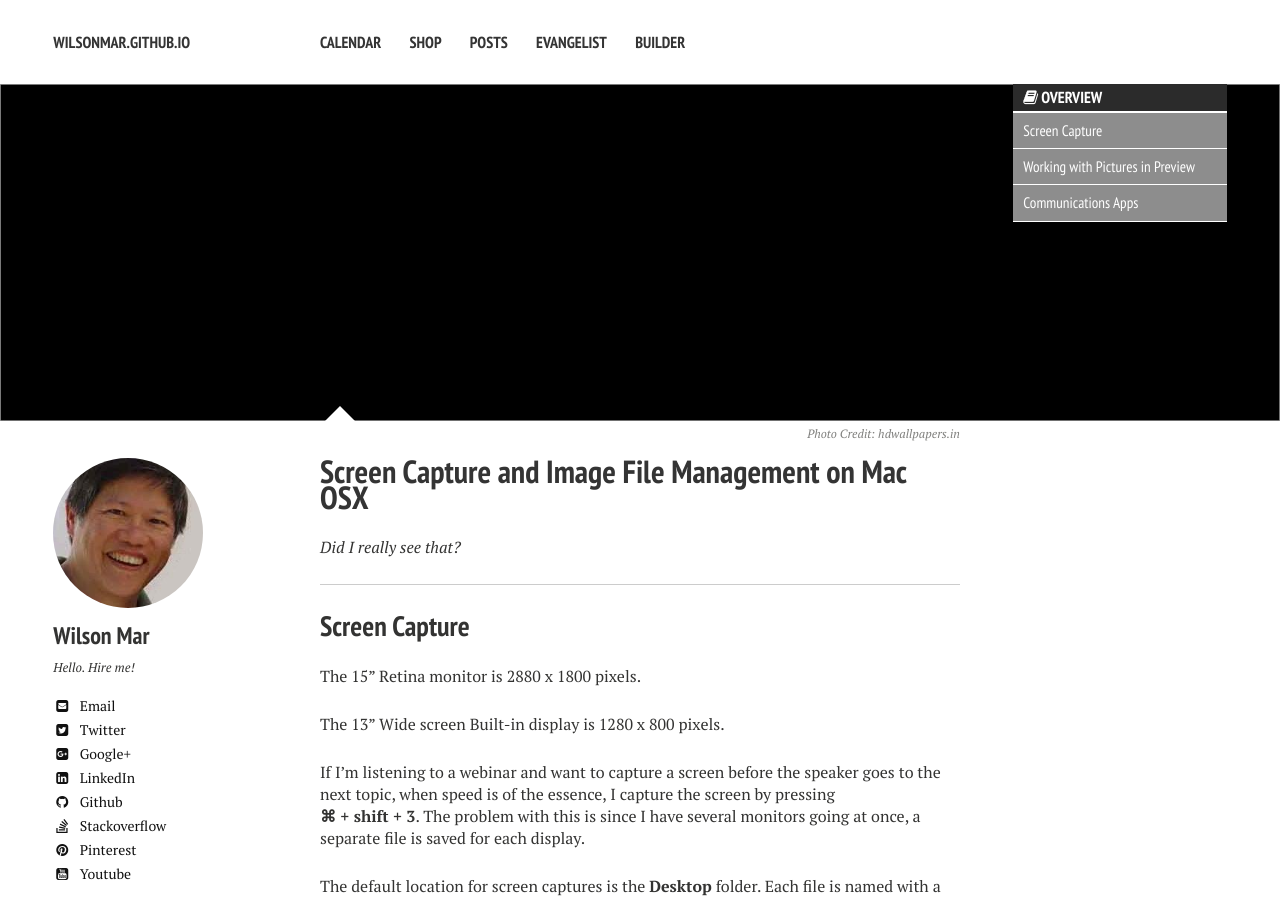
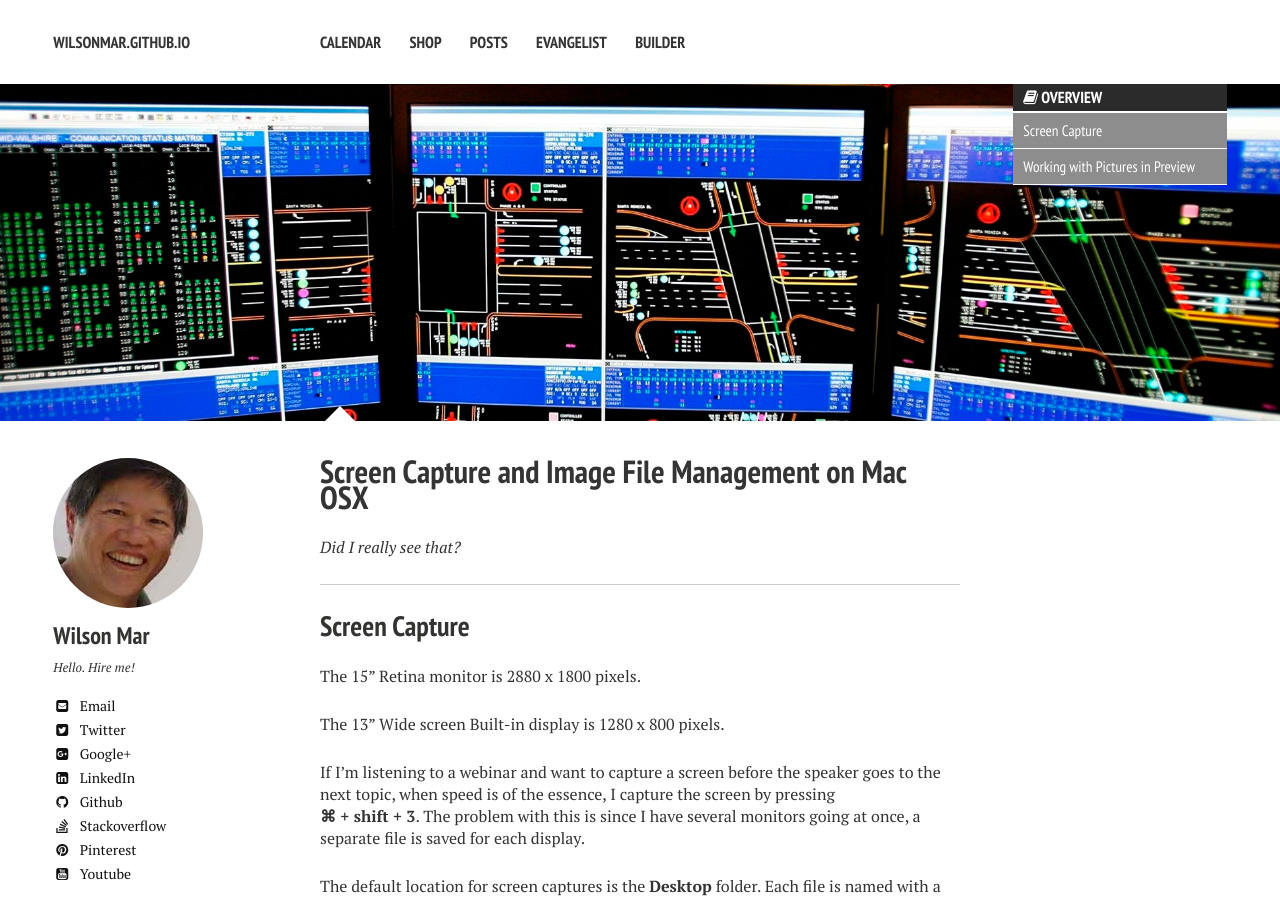
Before and after one commit to anilmainali/wilsonmar.github.io, a Jekyll site: the page built from _posts/2014-08-06-screen-capture-apple-mac-osx.md, in a window 1280 px wide and 900 px high. Built offline with Jekyll 4.4.1, drawn with Linux system fonts in a browser that asks for light colours; nearby versions of some CDN libraries; comment, search, counter and statistics services are not loaded; some of the changed text lies outside the part shown.

Commit message:
aUpdate screen capture post with image

```diff
--- a/_posts/2014-08-06-screen-capture-apple-mac-osx.md
+++ b/_posts/2014-08-06-screen-capture-apple-mac-osx.md
@@ -4,9 +4,9 @@
 excerpt: "Did I really see that?"
 tags: [apple, mac, setup]
 image:
-  feature: pic black macbook 1900x500.jpg
-  credit: hdwallpapers.in
-  creditlink: http://www.hdwallpapers.in/macbook_pro-wallpapers.html
+  feature: pic 45-1900x500.jpg
+  credit:
+  creditlink:
 comments: true
 ---
 <i>{{ page.excerpt }}</i>
@@ -100,13 +100,3 @@
 
 To crop images, add text, or create transparent backgrounds
 and save in another format,
-
-
-
-<a id="ComAppz"></a>
-
-## Communications Apps
-
-http://www.icq.com/en
-
-WebEx
```
Also changed, not shown: _posts/2014-08-14-apple-mac-osx-apps.md (+15 -0 lines), images/pic 45-1900x500.jpg (added).
